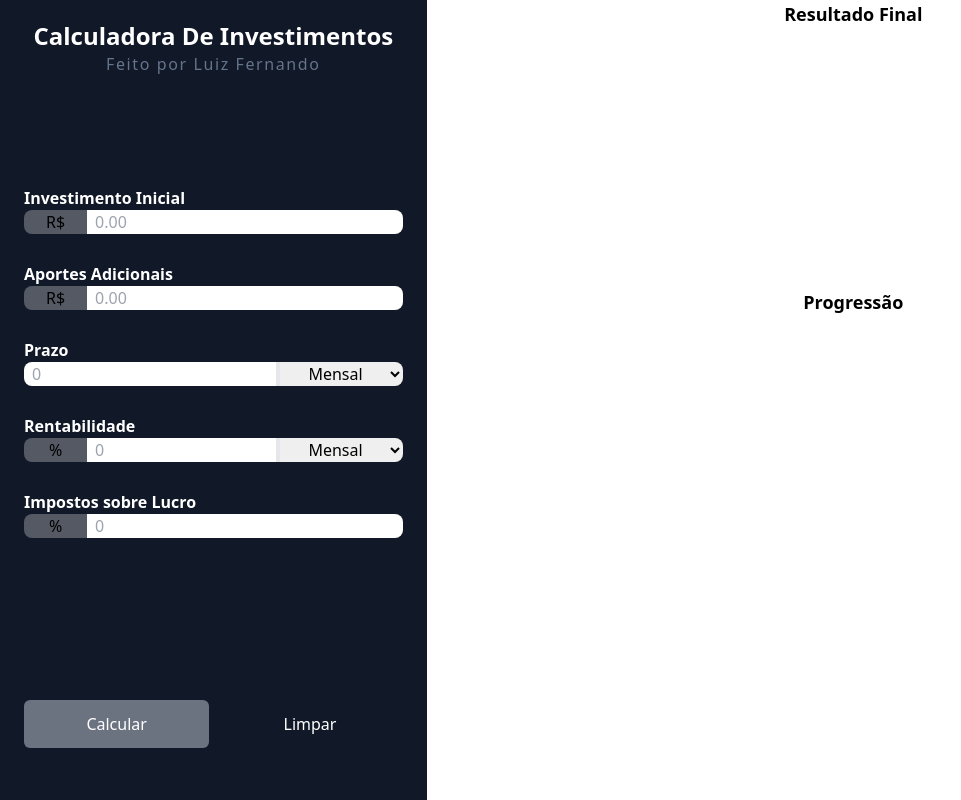
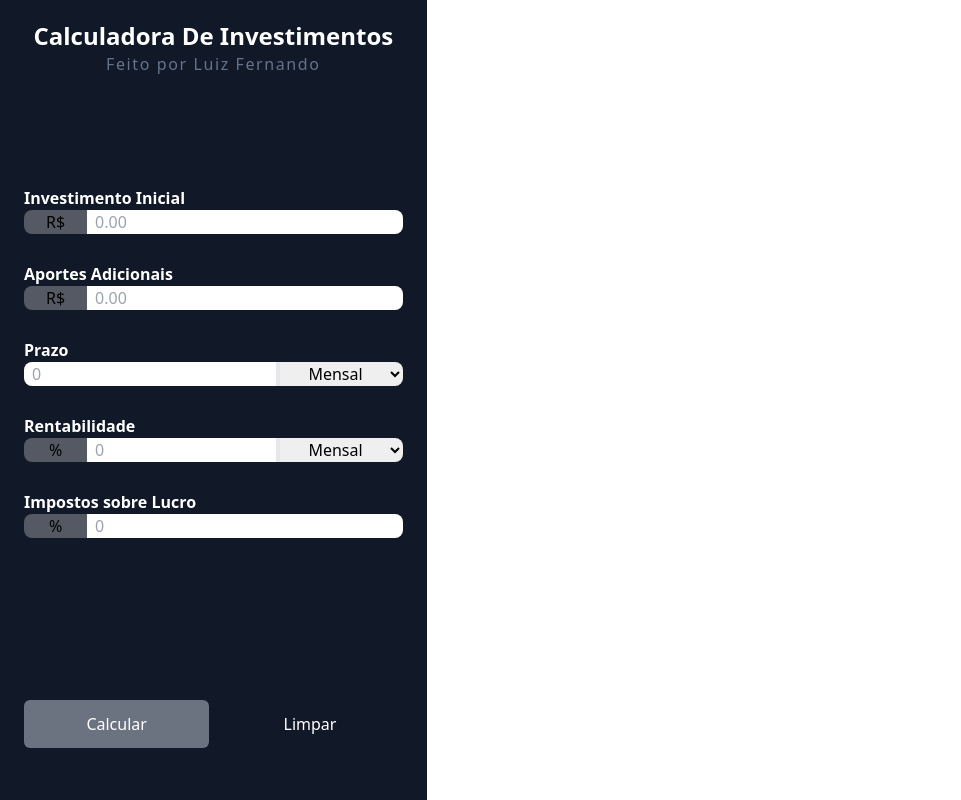
Before and after one commit to LufeRBrito/calculadora_investimentos, a website built with Vite: page index.html in a window 1280 px wide. Shown: the whole page, without its empty margins (0-961 px from the left). Built offline with nearby package versions, Linux system fonts and the light colour scheme.

Commit message:
processos relacionados aos graficos foram comentados

```diff
--- a/index.html
+++ b/index.html
@@ -66,7 +66,7 @@
       </div>
       </aside>
     <main class="row-span-2 col-span-2">
-      <section id="charts-container" class="h-full">
+      <!-- <section id="charts-container" class="h-full">
         <div class="h-[36%] flex flex-col items-center pb-10">
           <p class="font-bold text-lg">Resultado Final</p>
           <canvas id="final-money-distribution"></canvas>
@@ -75,7 +75,7 @@
           <p class="font-bold text-lg">Progressão</p>
           <canvas id="progression"></canvas>
         </div>
-      </section>
+      </section> -->
     </main>
     <script type="module" src="./main.js"></script>
   </body>
--- a/main.js
+++ b/main.js
@@ -174,5 +174,5 @@ for (const formElement of form) {
   }
 }
 
-form.addEventListener("submit", renderProgression);
+// form.addEventListener("submit", renderProgression);
 clearFormButton.addEventListener("click", clearForm);
```
